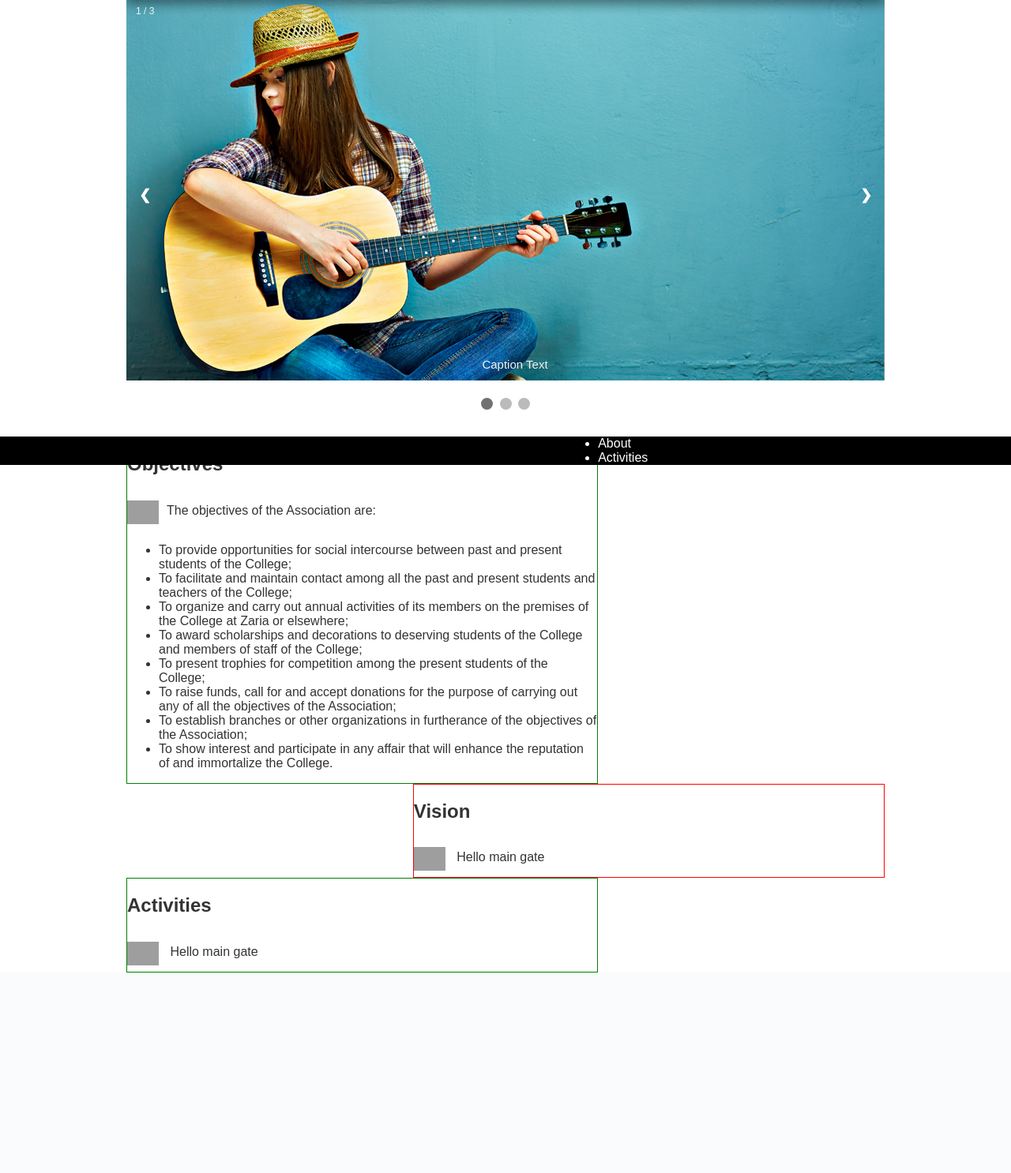
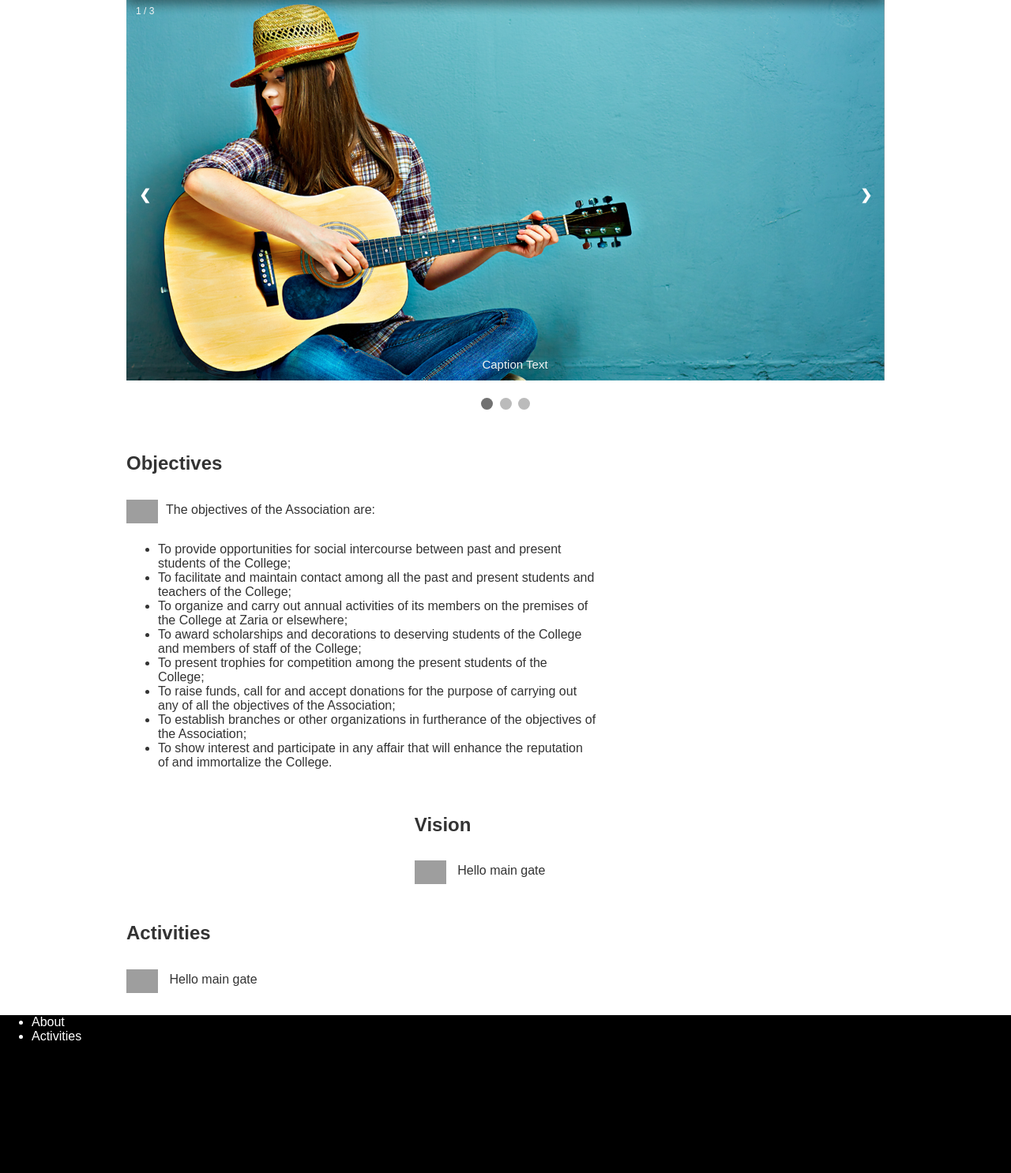
Before and after one commit to eneye380/demosa-express, a Node server app: page / in a window 1280 px wide. Shown: the part 82-1568 px from the top of the page at 79% size. Before the commit the page ends 1314 px from the top, so only its background shows below. Run offline with Node 20, Linux system fonts and the light colour scheme; some libraries are stand-ins or nearby versions; grey boxes are pictures that could not be loaded.

Commit message:
new commit1

```diff
--- a/public/css/styles.css
+++ b/public/css/styles.css
@@ -138,12 +138,12 @@ header {
 main {
   margin: 30px auto; }
   main .content-right {
-    border: 1px solid red;
+    /*border: 1px solid red;*/
     width: 62%;
     float: right;
     clear: left; }
   main .content-left {
-    border: 1px solid green;
+    /*border: 1px solid green;*/
     width: 62%;
     float: left;
     clear: right; }
@@ -164,7 +164,10 @@ main p {
 
 footer {
   background: #000;
-  position: relative;
-  bottom: 0px;
   color: #fff;
-  width: 100%; }
+  width: 100%;
+  clear: both;
+  height: 200px; }
+
+.main {
+  margin-bottom: 20px; }
--- a/scss/styles.scss
+++ b/scss/styles.scss
@@ -54,14 +54,14 @@ header{
 main{
     margin: 30px auto;
     .content-right{
-        border: 1px solid red;
+        /*border: 1px solid red;*/
         width:62%;
         float:right;
         clear: left;
 
     }
     .content-left{
-        border: 1px solid green;
+        /*border: 1px solid green;*/
         width:62%;
         float:left;
         clear: right;
@@ -88,8 +88,12 @@ main p{
 }
 footer{
     background: #000;
-    position: relative;
-    bottom: 0px;
     color: #fff;
     width: 100%;
+    clear: both;
+    height: 200px;
 }
+
+.main{
+    margin-bottom: 20px;
+}
--- a/views/home.ejs
+++ b/views/home.ejs
@@ -6,7 +6,7 @@
 
         </header>
         <main>
-            <div id = "history" class="content-left">
+            <div id = "history" class="main content-left">
                 <h2>Objectives</h2>
                 <img src="#" alt="image">
                 <div class="content">
@@ -23,12 +23,12 @@
                 </ul>
             </div>
             </div>
-            <div id = "Vision" class="content-right">
+            <div id = "Vision" class="main content-right">
                     <h2>Vision</h2>
                 <img src=# alt="image">
                 <p class="content">Hello main gate</p>
             </div>
-            <div id = "Activities" class="content-left">
+            <div id = "Activities" class="main content-left">
                     <h2>Activities</h2>
                 <img src=# alt="image">
                 <p class="content">Hello main gate</p>
```
